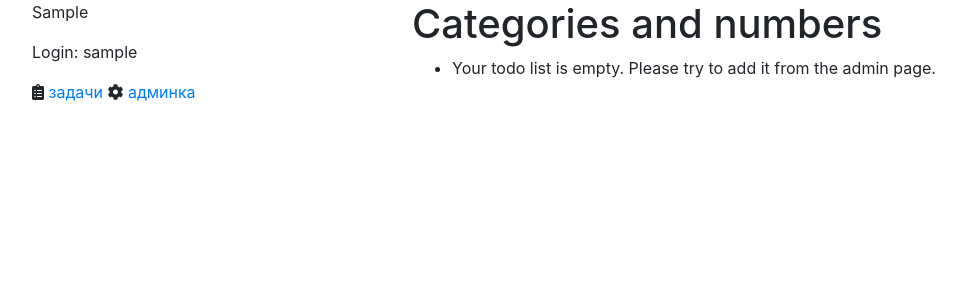
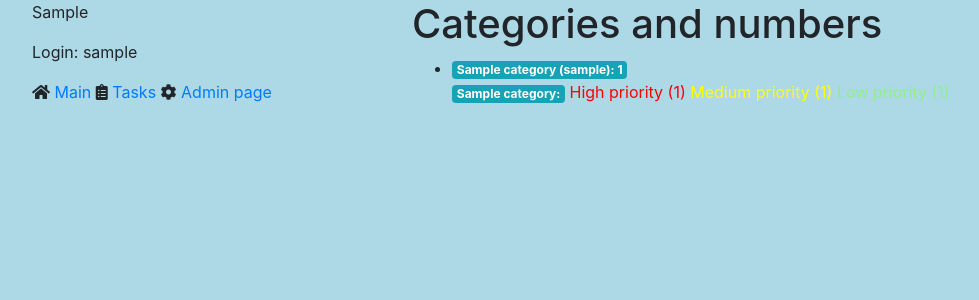
Before and after one commit to dannycrief/Django-todo-app, a Django app: page / in a window 1280 px wide. Shown: the top 300 px of the page, without its empty margins (53-1032 px from the left). Run offline with Django 3.2, Linux system fonts and the light colour scheme; a user stored in the database is signed in; tables that the repository leaves empty hold one stand-in row (values such as "Sample post"); some libraries are stand-ins or nearby versions.

Commit message:
Modified templates

```diff
--- a/tasks/templates/tasks/index.html
+++ b/tasks/templates/tasks/index.html
@@ -6,12 +6,12 @@
 {% block main_content %}
     <h1>Categories and numbers</h1>
     <ul>
-        {% for cat, count in counts.items %}
-            <li><span class="badge badge-info">{{ cat }}: {{ count }}</span></li>
+        {% for cat in counts %}
+            <li><span class="badge badge-info">{{ cat }}: {{ cat.todo_count }}</span></li>
             <span class="badge badge-info">{{ cat.name }}: {{ count }}</span>
-            <span style="color: orange">{{ cat.high_priority }}</span>
-            <span style="color: yellow">{{ cat.medium_priority }}</span>
-            <span style="color: lightgreen">{{ cat.low_priority }}</span>
+            <span style="color: red">High priority ({{ cat.high_priority }})</span>
+            <span style="color: yellow">Medium priority ({{ cat.medium_priority }})</span>
+            <span style="color: lightgreen">Low priority ({{ cat.low_priority }})</span>
         {% empty %}
             <li>Your todo list is empty. Please try to add it from the admin page.</li>
         {% endfor %}
--- a/templates/base.html
+++ b/templates/base.html
@@ -1,4 +1,5 @@
-<html>
+<!doctype html>
+<html lang="en">
 <head>
     <title>{% block title %}PWS Todo example app{% endblock %}</title>
 
@@ -16,7 +17,7 @@
             crossorigin="anonymous"></script>
     {% block extra_head %}{% endblock %}
 </head>
-<body>
+<body style="background-color: lightblue;">
 <div class="container">
     <div class="row">
 
@@ -25,10 +26,10 @@
                 {% if user.is_authenticated %}
                     <p>{{ user.first_name }}</p>
                     <p>Login: {{ user.username }}</p>
-
-                    <i class="fas fa-clipboard-list"></i>&nbsp;<a href="{% url "tasks:list" %}">задачи</a>
+                    <i class="fas fa-home"></i>&nbsp;<a href="{% url 'tasks:index' %}">Main</a>
+                    <i class="fas fa-clipboard-list"></i>&nbsp;<a href="{% url "tasks:list" %}">Tasks</a>
                 {% endif %}
-                <i class="fas fa-cog"></i>&nbsp;<a href='{% url 'admin:index' %}'>админка</a>
+                <i class="fas fa-cog"></i>&nbsp;<a href='{% url 'admin:index' %}'>Admin page</a>
             {% endblock %}
         </div>
 
--- a/todoapp/settings.py
+++ b/todoapp/settings.py
@@ -37,7 +37,7 @@ MIDDLEWARE = [
 TEMPLATES = [
     {
         'BACKEND': 'django.template.backends.django.DjangoTemplates',
-        'DIRS': ['templates'],
+        'DIRS': [os.path.join(BASE_DIR, 'templates')],
         'APP_DIRS': True,
         'OPTIONS': {
             'context_processors': [
@@ -116,8 +116,4 @@ CACHES = {
     }
 }
 #     return {'default': cache}
-#
-#
 # CACHES = get_cache()
-#
-# COMPRESS_CACHE_BACKEND = 'compressor'
```
